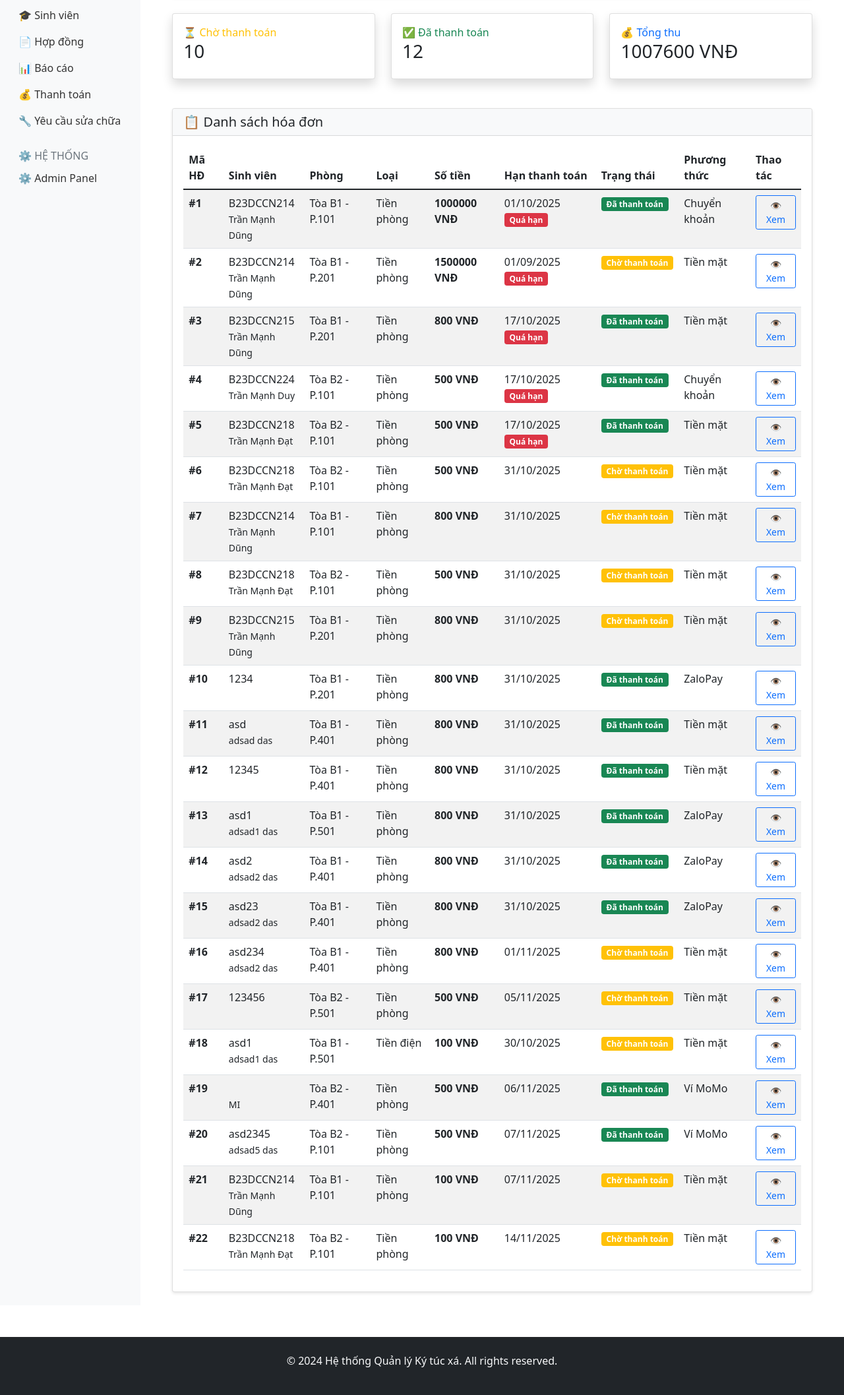
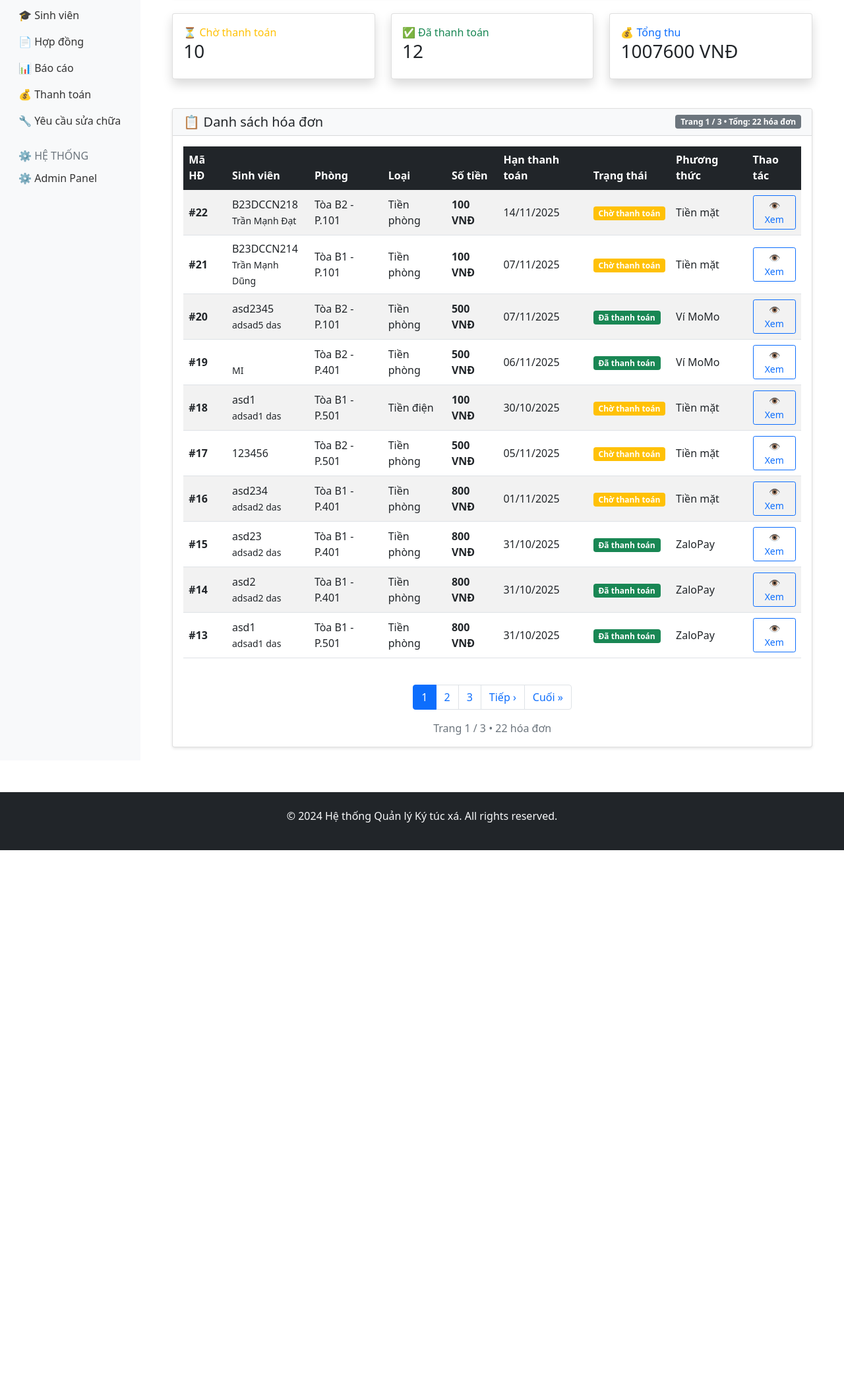
Before and after one commit to DungTMDCCN214/du_an_ky_tuc_xa, a Django app: page /payments/ in a window 1280 px wide. Shown: the part 236-2351 px from the top of the page at 66% size. After the commit the page ends 1525 px from the top, so only its background shows below. Run offline with Django 4.2, Linux system fonts and the light colour scheme; a user stored in the database is signed in; data comes from the database, SQL or seed files in the repository.

Commit message:
Optimized final

```diff
--- a/dormitory/templates/dormitory/contract_list.html
+++ b/dormitory/templates/dormitory/contract_list.html
@@ -219,7 +219,4 @@ $(function() {
 });
 </script>
 
-
-
-
 {% endblock %}
--- a/dormitory/views.py
+++ b/dormitory/views.py
@@ -323,7 +323,6 @@ def student_delete(request, pk):
     return render(request, 'dormitory/student_confirm_delete.html', {'student': student})
 
 
-# dormitory/views.py - THÊM CUỐI FILE
 from .forms import RoomForm, BuildingForm, StudentForm, ContractForm
 
 def contract_list(request):
--- a/payment/templates/payment/payment_list.html
+++ b/payment/templates/payment/payment_list.html
@@ -14,11 +14,12 @@
             <div class="col-md-6">
                 <div class="input-group">
                     <input type="text" name="search" class="form-control"
-                        placeholder="Tìm theo mã HĐ, mã SV, tên SV, phòng, tòa..."
-                        value="{{ search_query }}">
+                           placeholder="Tìm theo mã HĐ, mã SV, tên SV, phòng, tòa..."
+                           value="{{ search_query }}">
                     <button type="submit" class="btn btn-primary">🔍 Tìm</button>
                 </div>
             </div>
+
             <div class="col-md-3">
                 <select name="type" class="form-select">
                     <option value="">📦 Tất cả loại thanh toán</option>
@@ -27,6 +28,7 @@
                     <option value="water" {% if selected_type == 'water' %}selected{% endif %}>💧 Tiền nước</option>
                 </select>
             </div>
+
             <div class="col-md-2">
                 <select name="status" class="form-select">
                     <option value="">⚙️ Trạng thái</option>
@@ -35,6 +37,7 @@
                     <option value="overdue" {% if selected_status == 'overdue' %}selected{% endif %}>❌ Quá hạn</option>
                 </select>
             </div>
+
             <div class="col-md-1">
                 {% if search_query or selected_status or selected_type %}
                 <a href="{% url 'payment_list' %}" class="btn btn-outline-secondary w-100">🔄</a>
@@ -72,14 +75,20 @@
     </div>
 </div>
 
+<!-- DANH SÁCH HÓA ĐƠN -->
 <div class="card">
-    <div class="card-header bg-light">
+    <div class="card-header bg-light d-flex justify-content-between align-items-center">
         <h5 class="mb-0">📋 Danh sách hóa đơn</h5>
+        {% if page_obj %}
+        <span class="badge bg-secondary">
+            Trang {{ page_obj.number }} / {{ page_obj.paginator.num_pages }} • Tổng: {{ page_obj.paginator.count }} hóa đơn
+        </span>
+        {% endif %}
     </div>
     <div class="card-body">
         <div class="table-responsive">
-            <table class="table table-striped">
-                <thead>
+            <table class="table table-striped align-middle">
+                <thead class="table-dark">
                     <tr>
                         <th>Mã HĐ</th>
                         <th>Sinh viên</th>
@@ -93,7 +102,8 @@
                     </tr>
                 </thead>
                 <tbody>
-                    {% for payment in payments %}
+                    {% for payment in page_obj %}
+
                     <tr>
                         <td><strong>#{{ payment.id }}</strong></td>
                         <td>
@@ -106,7 +116,7 @@
                         <td>
                             {{ payment.due_date|date:"d/m/Y" }}
                             {% if payment.due_date < today %}
-                            <span class="badge bg-danger">Quá hạn</span>
+                                <span class="badge bg-danger">Quá hạn</span>
                             {% endif %}
                         </td>
                         <td>
@@ -127,7 +137,7 @@
                     </tr>
                     {% empty %}
                     <tr>
-                        <td colspan="8" class="text-center py-4">
+                        <td colspan="9" class="text-center py-4">
                             <p class="text-muted">📭 Chưa có hóa đơn nào</p>
                             {% if user.user_type != 'student' %}
                             <a href="{% url 'payment_create' %}" class="btn btn-sm btn-primary">Tạo hóa đơn đầu tiên</a>
@@ -138,6 +148,43 @@
                 </tbody>
             </table>
         </div>
-    </div>
+<!-- PHÂN TRANG -->
+{% if page_obj.paginator.num_pages > 1 %}
+<nav aria-label="Page navigation" class="mt-4">
+    <ul class="pagination justify-content-center">
+        {% if page_obj.has_previous %}
+            <li class="page-item">
+                <a class="page-link" href="?page=1">« Đầu</a>
+            </li>
+            <li class="page-item">
+                <a class="page-link" href="?page={{ page_obj.previous_page_number }}">‹ Trước</a>
+            </li>
+        {% endif %}
+
+        {% for num in page_obj.paginator.page_range %}
+            {% if page_obj.number == num %}
+                <li class="page-item active"><span class="page-link">{{ num }}</span></li>
+            {% elif num > page_obj.number|add:'-3' and num < page_obj.number|add:'3' %}
+                <li class="page-item">
+                    <a class="page-link" href="?page={{ num }}">{{ num }}</a>
+                </li>
+            {% endif %}
+        {% endfor %}
+
+        {% if page_obj.has_next %}
+            <li class="page-item">
+                <a class="page-link" href="?page={{ page_obj.next_page_number }}">Tiếp ›</a>
+            </li>
+            <li class="page-item">
+                <a class="page-link" href="?page={{ page_obj.paginator.num_pages }}">Cuối »</a>
+            </li>
+        {% endif %}
+    </ul>
+</nav>
+
+<div class="text-center text-muted mt-2">
+    Trang {{ page_obj.number }} / {{ page_obj.paginator.num_pages }}
+    • {{ page_obj.paginator.count }} hóa đơn
 </div>
+{% endif %}
 {% endblock %}
--- a/payment/views.py
+++ b/payment/views.py
@@ -7,24 +7,23 @@ from .models import Payment
 from dormitory.models import Contract, Student
 from .forms import PaymentForm
 from django.db.models import Q, Sum
+from django.core.paginator import Paginator
 
 @login_required
 def payment_list(request):
-    """Danh sách hóa đơn thanh toán"""
+    """Danh sách hóa đơn với tìm kiếm, lọc và phân trang"""
     search_query = request.GET.get('search', '')
     selected_status = request.GET.get('status', '')
+    selected_type = request.GET.get('type', '')
     today = timezone.now().date()
 
+    # Lấy tất cả hóa đơn
     payments = Payment.objects.select_related(
         'contract__student',
         'contract__room__building'
-    )
+    ).order_by('-id')
 
-    # Nếu là sinh viên => chỉ xem hóa đơn của mình
-    if getattr(request.user, 'user_type', None) == 'student' and not (request.user.is_staff or request.user.is_superuser):
-        payments = payments.filter(contract__student__user=request.user)
-
-    # Lọc theo tìm kiếm
+    #  Lọc theo từ khóa
     if search_query:
         payments = payments.filter(
             Q(id__icontains=search_query)
@@ -34,7 +33,7 @@ def payment_list(request):
             | Q(contract__room__building__name__icontains=search_query)
         )
 
-    # Lọc theo trạng thái
+    # Lọc trạng thái
     if selected_status == 'pending':
         payments = payments.filter(status='pending', due_date__gte=today)
     elif selected_status == 'paid':
@@ -42,20 +41,32 @@ def payment_list(request):
     elif selected_status == 'overdue':
         payments = payments.filter(status='pending', due_date__lt=today)
 
-    # Thống kê tổng quát
+    #  Lọc loại thanh toán
+    if selected_type:
+        payments = payments.filter(payment_type=selected_type)
+
+    #  Thống kê
     stats = {
         'total_pending': Payment.objects.filter(status='pending').count(),
         'total_paid': Payment.objects.filter(status='paid').count(),
         'total_amount': Payment.objects.filter(status='paid').aggregate(total=Sum('amount'))['total'] or 0,
     }
 
+    #  PHÂN TRANG
+    paginator = Paginator(payments, 10)
+    page_number = request.GET.get('page')
+    page_obj = paginator.get_page(page_number)
+
     context = {
-        'payments': payments,
+        'payments': page_obj.object_list,
+        'page_obj': page_obj,
         'stats': stats,
         'today': today,
         'search_query': search_query,
         'selected_status': selected_status,
+        'selected_type': selected_type,
     }
+
     return render(request, 'payment/payment_list.html', context)
 
 @login_required
@@ -70,7 +81,7 @@ def payment_create(request):
         if form.is_valid():
             payment = form.save(commit=False)
             payment.save()
-            messages.success(request, f"💾 Đã tạo hóa đơn #{payment.id} thành công!")
+            messages.success(request, f"Đã tạo hóa đơn #{payment.id} thành công!")
             return redirect('payment_list')
     else:
         form = PaymentForm()
@@ -126,9 +137,9 @@ def send_reminder(request, pk):
     payment = get_object_or_404(Payment, pk=pk)
 
     if send_payment_reminder(payment, request):
-        messages.success(request, f'✅ Đã gửi email nhắc nhở cho HĐ #{payment.id}!')
+        messages.success(request, f' Đã gửi email nhắc nhở cho HĐ #{payment.id}!')
     else:
-        messages.error(request, '❌ Gửi email thất bại!')
+        messages.error(request, 'Gửi email thất bại!')
 
     return redirect('admin:payment_payment_changelist')
 # THÊM VÀO payment/views.py - CUỐI FILE
@@ -411,57 +422,6 @@ def generate_qr_payment(request, payment_id):
         # Trả về ảnh lỗi hoặc redirect
         return redirect('student_payments')
 
-@login_required
-def payment_list(request):
-    search_query = request.GET.get('search', '')
-    selected_status = request.GET.get('status', '')
-    selected_type = request.GET.get('type', '')
-
-    today = timezone.now().date()
-
-    payments = Payment.objects.select_related(
-        'contract__student',
-        'contract__room__building'
-    )
-
-    # Lọc theo từ khóa tìm kiếm
-    if search_query:
-        payments = payments.filter(
-            Q(id__icontains=search_query) |
-            Q(contract__student__student_id__icontains=search_query) |
-            Q(contract__student__full_name__icontains=search_query) |
-            Q(contract__room__room_number__icontains=search_query) |
-            Q(contract__room__building__name__icontains=search_query)
-        )
-
-    # Lọc theo loại thanh toán
-    if selected_type in ['room', 'electric', 'water']:
-        payments = payments.filter(payment_type=selected_type)
-
-    # Lọc theo trạng thái
-    if selected_status == 'pending':
-        payments = payments.filter(status='pending', due_date__gte=today)
-    elif selected_status == 'paid':
-        payments = payments.filter(status='paid')
-    elif selected_status == 'overdue':
-        payments = payments.filter(status='pending', due_date__lt=today)
-
-    # Thống kê tổng quát
-    stats = {
-        'total_pending': Payment.objects.filter(status='pending').count(),
-        'total_paid': Payment.objects.filter(status='paid').count(),
-        'total_amount': Payment.objects.filter(status='paid').aggregate(total=Sum('amount'))['total'] or 0,
-    }
-
-    context = {
-        'payments': payments,
-        'stats': stats,
-        'today': today,
-        'search_query': search_query,
-        'selected_status': selected_status,
-        'selected_type': selected_type,
-    }
-    return render(request, 'payment/payment_list.html', context)
 
 @login_required
 def create_electric_payment(request):
```
